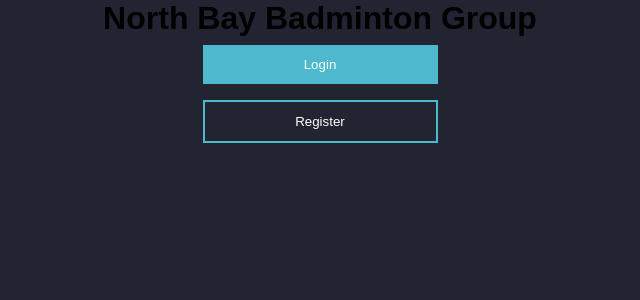
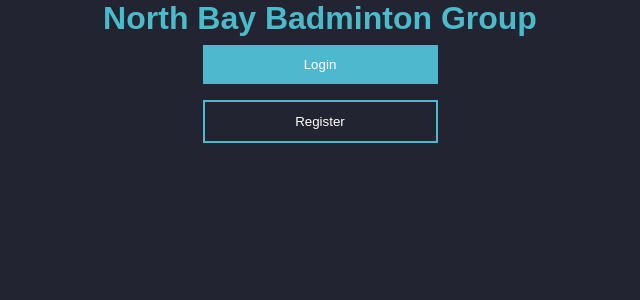
Before and after one commit to jma26/North-Bay-Badminton-Manager, a React (Create React App) app in the folder nbbm-app/: page / in a window 1280 px wide. Shown: the top 300 px of the page, without its empty margins (320-960 px from the left). Built offline with nearby package versions, Linux system fonts and the light colour scheme.

Commit message:
Change className value for app headline to .app-title

```diff
--- a/nbbm-app/src/components/Register.css
+++ b/nbbm-app/src/components/Register.css
@@ -5,7 +5,7 @@
   text-align: center;
 }
 
-.register-title {
+.app-title {
   color: #4BBACA;
 }
 
--- a/nbbm-app/src/components/Register.js
+++ b/nbbm-app/src/components/Register.js
@@ -11,7 +11,7 @@ class Register extends Component {
   render() {
     return (
       <div className="Register">
-        <h1 className="register-title"> North Bay Badminton Group </h1>
+        <h1 className="app-title"> North Bay Badminton Group </h1>
         <div className="signup">
           <form className="register-form">
             <div>
```
